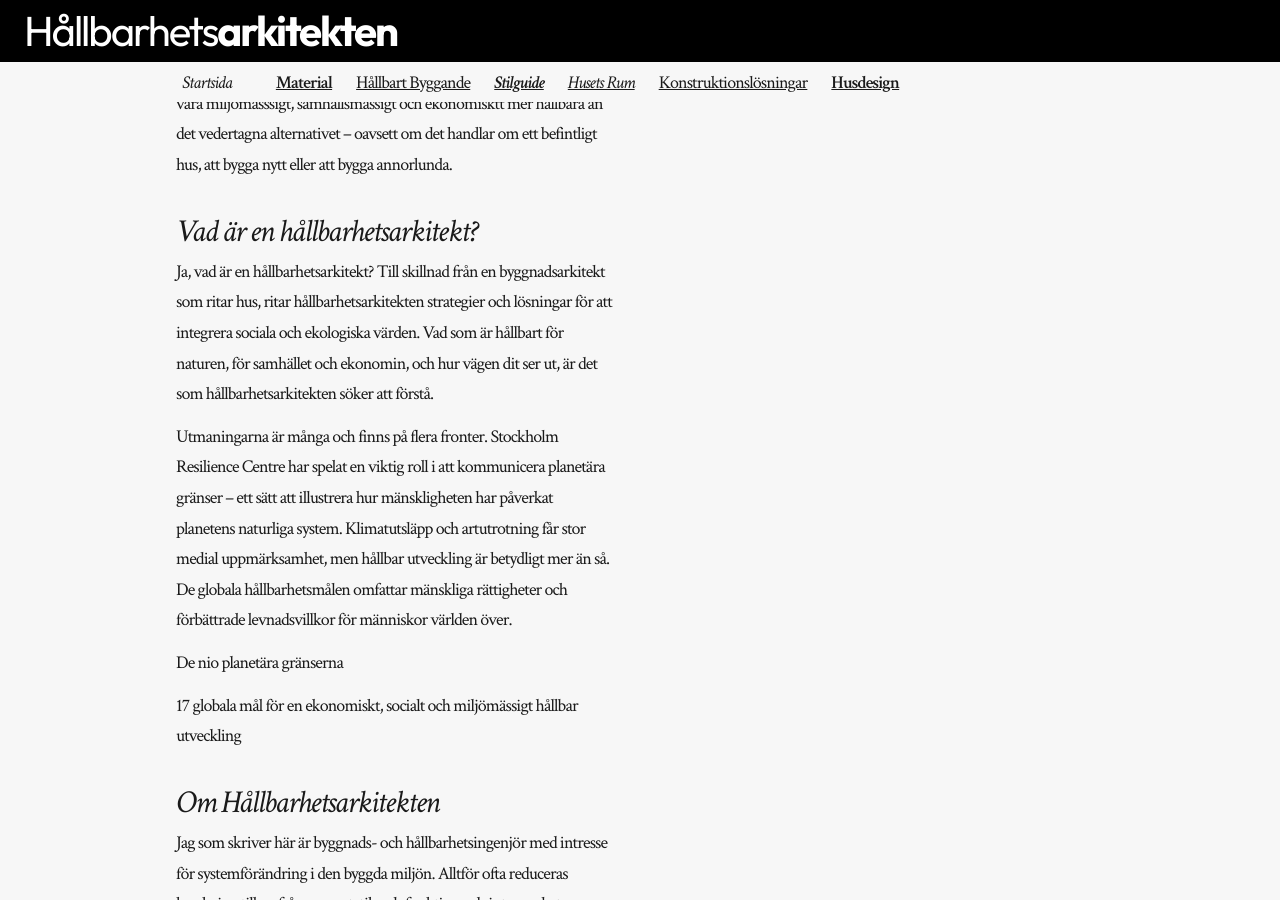
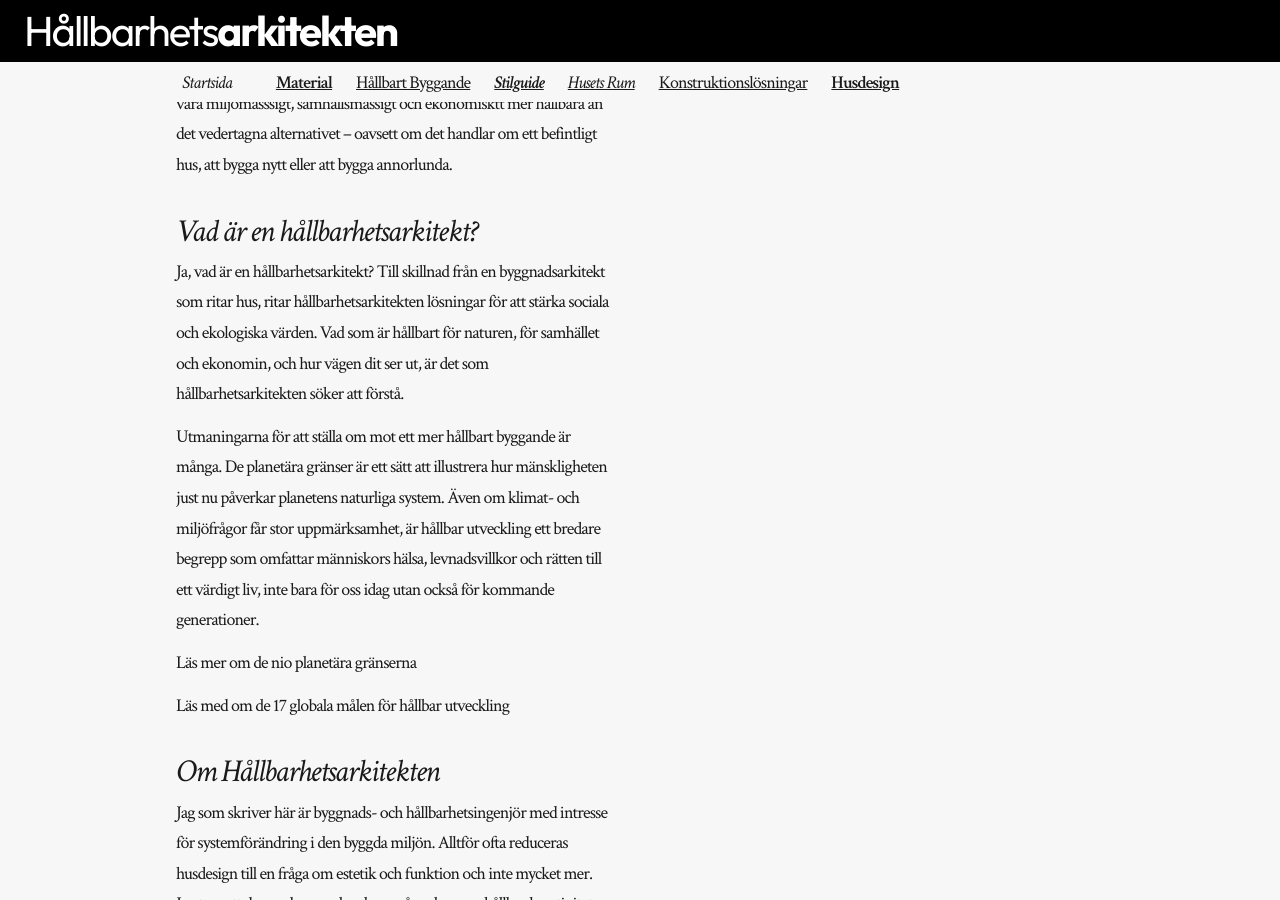
Before and after one commit to rikardv/rikardv.github.io, a Jekyll site: the page built from index.md, in a window 1280 px wide and 900 px high, scrolled down 439 px. Built offline with Jekyll 4.4.1, drawn with Linux system fonts in a browser that asks for light colours.

Commit message:
Update home.html

```diff
--- a/_layouts/home.html
+++ b/_layouts/home.html
@@ -12,21 +12,20 @@ layout: default
             <h2>Vad är en hållbarhetsarkitekt?</h2>
             <p>
             Ja, vad är en hållbarhetsarkitekt? Till skillnad från en byggnadsarkitekt som ritar hus,
-            ritar hållbarhetsarkitekten strategier och lösningar för att integrera sociala och ekologiska värden.
+            ritar hållbarhetsarkitekten lösningar för att stärka sociala och ekologiska värden.
             Vad som är hållbart för naturen, för samhället och ekonomin,
             och hur vägen dit ser ut, är det som hållbarhetsarkitekten söker att förstå.
             </p>
             <p>
-            Utmaningarna är många och finns på flera fronter. Stockholm Resilience Centre har spelat en viktig roll i att kommunicera
-            planetära gränser – ett sätt att illustrera hur mänskligheten har påverkat planetens naturliga system.
-            Klimatutsläpp och artutrotning får stor medial uppmärksamhet, men hållbar utveckling är betydligt mer än så. De globala hållbarhetsmålen
-            omfattar mänskliga rättigheter och förbättrade levnadsvillkor för människor världen över.
+            Utmaningarna för att ställa om mot ett mer hållbart byggande är många. De planetära gränser är ett sätt att illustrera hur mänskligheten
+            just nu påverkar planetens naturliga system. Även om klimat- och miljöfrågor får stor uppmärksamhet, är hållbar utveckling ett bredare begrepp
+            som omfattar människors hälsa, levnadsvillkor och rätten till ett värdigt liv, inte bara för oss idag utan också för kommande generationer.
             </p>
             <p>
-            <a href="https://www.stockholmresilience.org/research/planetary-boundaries.html">De nio planetära gränserna</a>
+            <a href="https://www.stockholmresilience.org/research/planetary-boundaries.html">Läs mer om de nio planetära gränserna</a>
             </p>
             <p>
-            <a href="https://globalamalen.se/">17 globala mål för en ekonomiskt, socialt och miljömässigt hållbar utveckling</a>
+            <a href="https://globalamalen.se/">Läs med om de 17 globala målen för hållbar utveckling</a>
             </p>
         </section>
 
```
